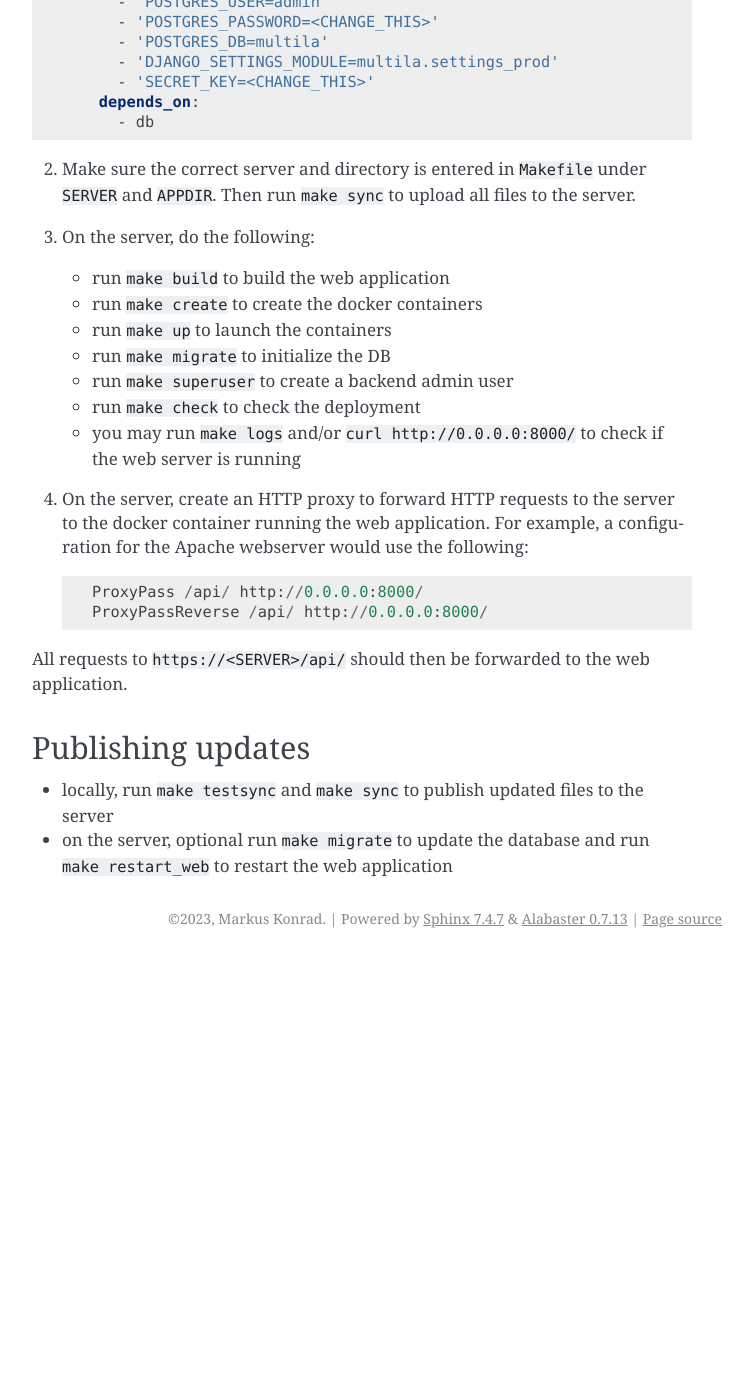
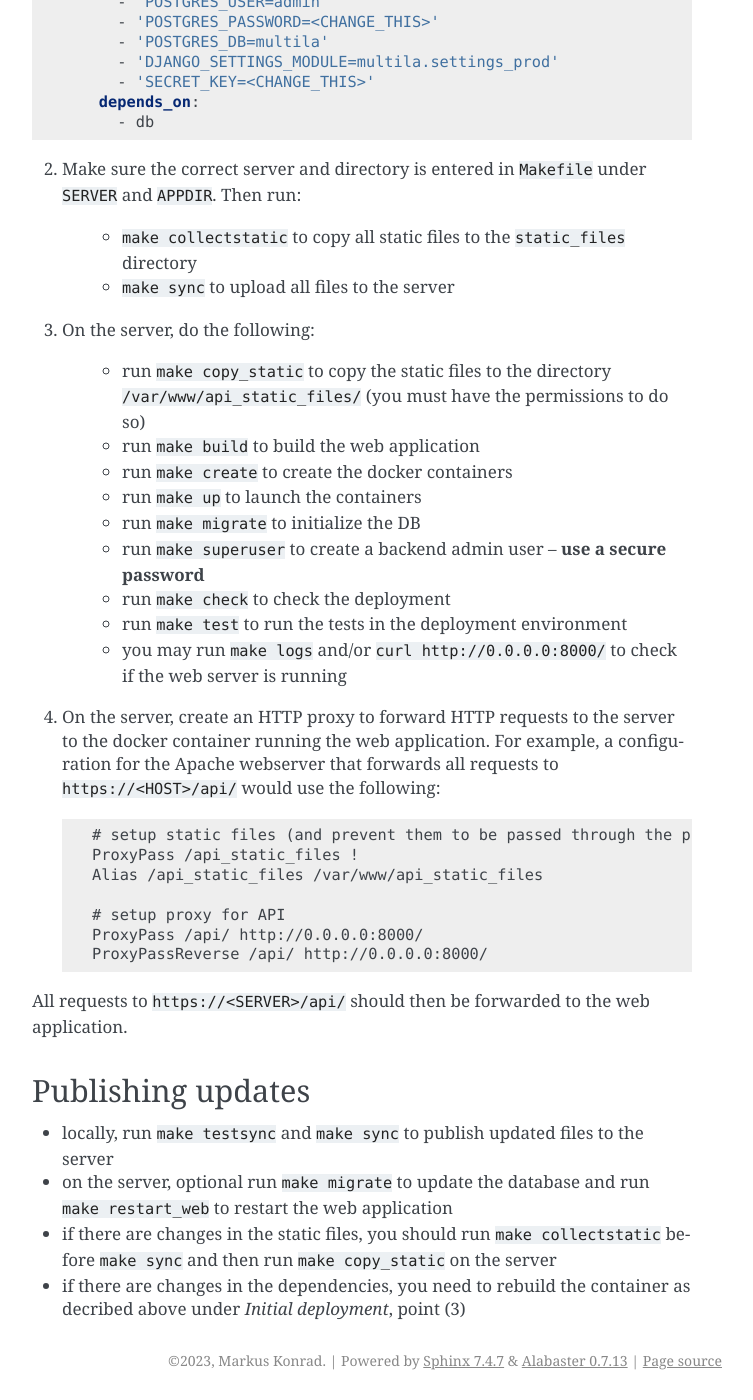
Before and after one commit to IFAFMultiLA/webapi, a Sphinx documentation site: the page built from docs/source/deployment.rst, in a window 1280 px wide and 1400 px high, scrolled down 843 px. Shown: the whole window, without its empty margins (388-1141 px from the left). Built offline with Sphinx 7.4.7, drawn with Linux system fonts in a browser that asks for light colours; before the commit the page ends 1801 px from its top, so only the background shows below that.

Commit message:
deployment to production

```diff
--- a/docs/source/deployment.rst
+++ b/docs/source/deployment.rst
@@ -46,21 +46,33 @@ Initial deployment
         depends_on:
           - db
 
-2. Make sure the correct server and directory is entered in ``Makefile`` under ``SERVER`` and ``APPDIR``. Then run
-   ``make sync`` to upload all files to the server.
+2. Make sure the correct server and directory is entered in ``Makefile`` under ``SERVER`` and ``APPDIR``. Then run:
+
+    - ``make collectstatic`` to copy all static files to the ``static_files`` directory
+    - ``make sync`` to upload all files to the server
+
 3. On the server, do the following:
 
-   - run ``make build`` to build the web application
-   - run ``make create`` to create the docker containers
-   - run ``make up`` to launch the containers
-   - run ``make migrate`` to initialize the DB
-   - run ``make superuser`` to create a backend admin user
-   - run ``make check`` to check the deployment
-   - you may run ``make logs`` and/or ``curl http://0.0.0.0:8000/`` to check if the web server is running
+    - run ``make copy_static`` to copy the static files to the directory ``/var/www/api_static_files/`` (you must have
+      the permissions to do so)
+    - run ``make build`` to build the web application
+    - run ``make create`` to create the docker containers
+    - run ``make up`` to launch the containers
+    - run ``make migrate`` to initialize the DB
+    - run ``make superuser`` to create a backend admin user – **use a secure password**
+    - run ``make check`` to check the deployment
+    - run ``make test`` to run the tests in the deployment environment
+    - you may run ``make logs`` and/or ``curl http://0.0.0.0:8000/`` to check if the web server is running
 
 4. On the server, create an HTTP proxy to forward HTTP requests to the server to the docker container running the web
-   application. For example, a configuration for the Apache webserver would use the following::
+   application. For example, a configuration for the Apache webserver that forwards all requests to
+   ``https://<HOST>/api/`` would use the following::
 
+    # setup static files (and prevent them to be passed through the proxy)
+    ProxyPass /api_static_files !
+    Alias /api_static_files /var/www/api_static_files
+
+    # setup proxy for API
     ProxyPass /api/ http://0.0.0.0:8000/
     ProxyPassReverse /api/ http://0.0.0.0:8000/
 
@@ -72,3 +84,7 @@ Publishing updates
 - locally, run ``make testsync`` and ``make sync`` to publish updated files to the server
 - on the server, optional run ``make migrate`` to update the database and run ``make restart_web`` to restart the web
   application
+- if there are changes in the static files, you should run ``make collectstatic`` before ``make sync`` and then run
+  ``make copy_static`` on the server
+- if there are changes in the dependencies, you need to rebuild the container as decribed above under
+  *Initial deployment*, point (3)
--- a/requirements_prod.txt
+++ b/requirements_prod.txt
@@ -1,5 +1,6 @@
-Django>=4.0,<5.0
-psycopg2-binary>=2.9
+Django>=4.2,<4.3
+psycopg2-binary>=2.9,<3.0
 djangorestframework>=3.0,<4.0
 django-cors-headers>=3.0,<4.0
 uvicorn>=0.21,<0.22
+unittest-parametrize>=1.0,<2.0
```
Also changed, not shown: 10 other files.
